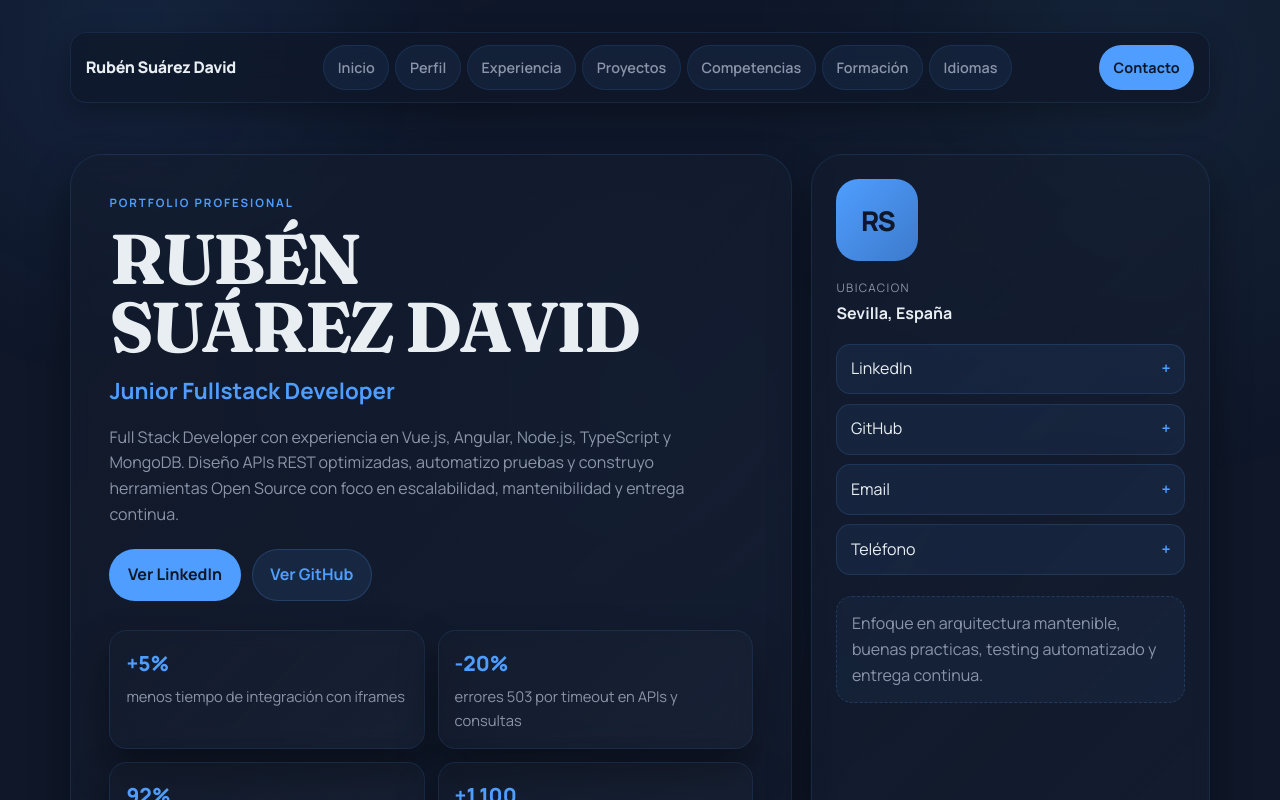
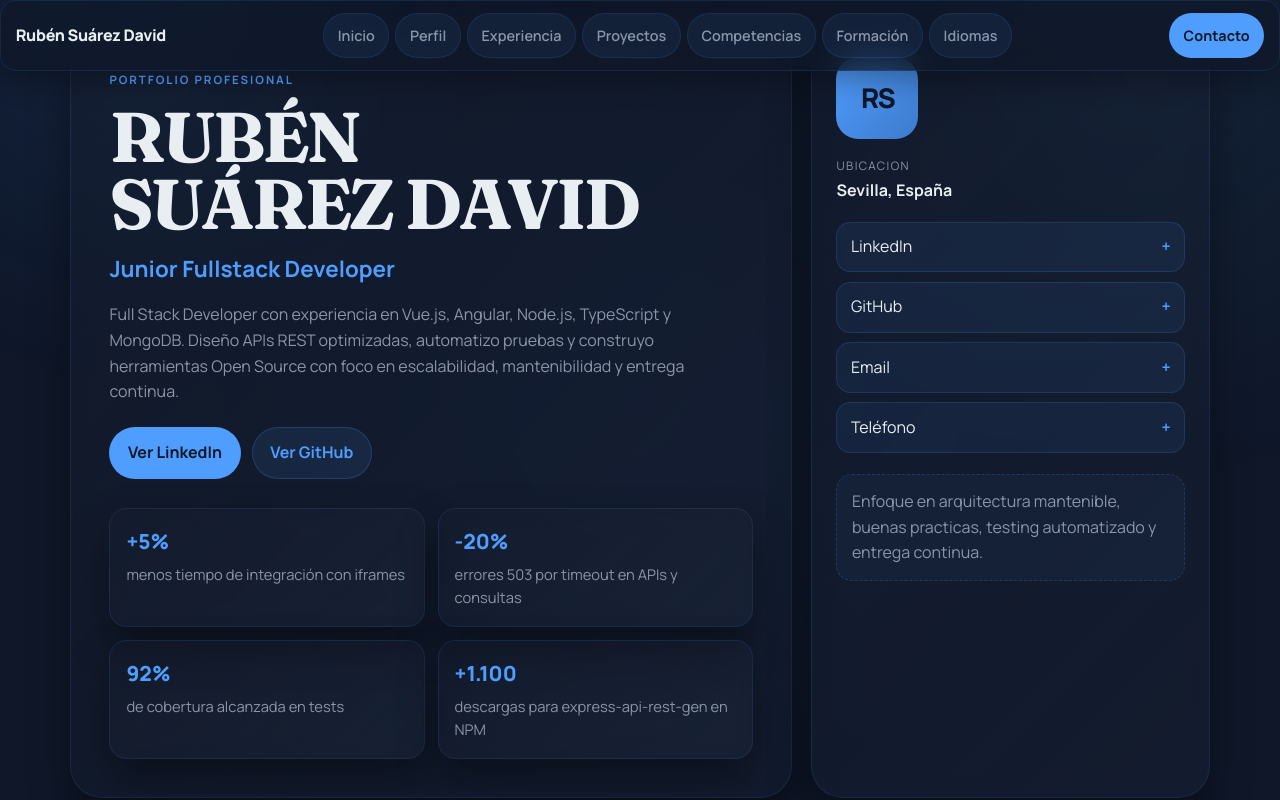
Before and after one commit to rubsuadav/portfolio, a Next.js app: page / in a window 1280 px wide. Shown: the top 800 px of the page. Built offline with nearby package versions, Linux system fonts and the light colour scheme.

Commit message:
feat: add NavLink component and update Navbar to use it for improved navigation

```diff
--- /dev/null
+++ b/src/components/nav-link.tsx
@@ -0,0 +1,36 @@
+"use client";
+
+import Link from "next/link";
+import { ReactNode } from "react";
+
+interface NavLinkProps {
+  href: string;
+  children: ReactNode;
+  className?: string;
+}
+
+export function NavLink({ href, children, className }: NavLinkProps) {
+  const handleClick = (e: React.MouseEvent<HTMLAnchorElement>) => {
+    if (href.startsWith("#")) {
+      e.preventDefault();
+      const id = href.substring(1);
+      const element = document.getElementById(id);
+
+      if (element) {
+        // Usar offsetTop es más confiable que getBoundingClientRect
+        // porque funciona incluso si el elemento no está en viewport
+        const offsetTop = element.offsetTop - 120;
+        window.scrollTo({
+          top: offsetTop,
+          behavior: "smooth",
+        });
+      }
+    }
+  };
+
+  return (
+    <Link href={href} className={className} onClick={handleClick}>
+      {children}
+    </Link>
+  );
+}
--- a/src/components/navbar.module.css
+++ b/src/components/navbar.module.css
@@ -1,7 +1,9 @@
 .navbar {
-  position: sticky;
-  top: 14px;
-  z-index: 40;
+  position: fixed;
+  top: 0;
+  left: 0;
+  right: 0;
+  z-index: 50;
 }
 
 .navbar__container {
--- a/src/components/navbar.tsx
+++ b/src/components/navbar.tsx
@@ -2,6 +2,7 @@ import { navItems, socialLinks } from "@/data/portfolio";
 
 import styles from "./navbar.module.css";
 import Link from "next/link";
+import { NavLink } from "./nav-link";
 
 export function Navbar() {
   return (
@@ -16,13 +17,13 @@ export function Navbar() {
           aria-label="Secciones del portfolio"
         >
           {navItems.map((item) => (
-            <Link
+            <NavLink
               key={item.href}
               href={item.href}
               className={styles.navbar__link}
             >
               {item.label}
-            </Link>
+            </NavLink>
           ))}
         </nav>
 
```
